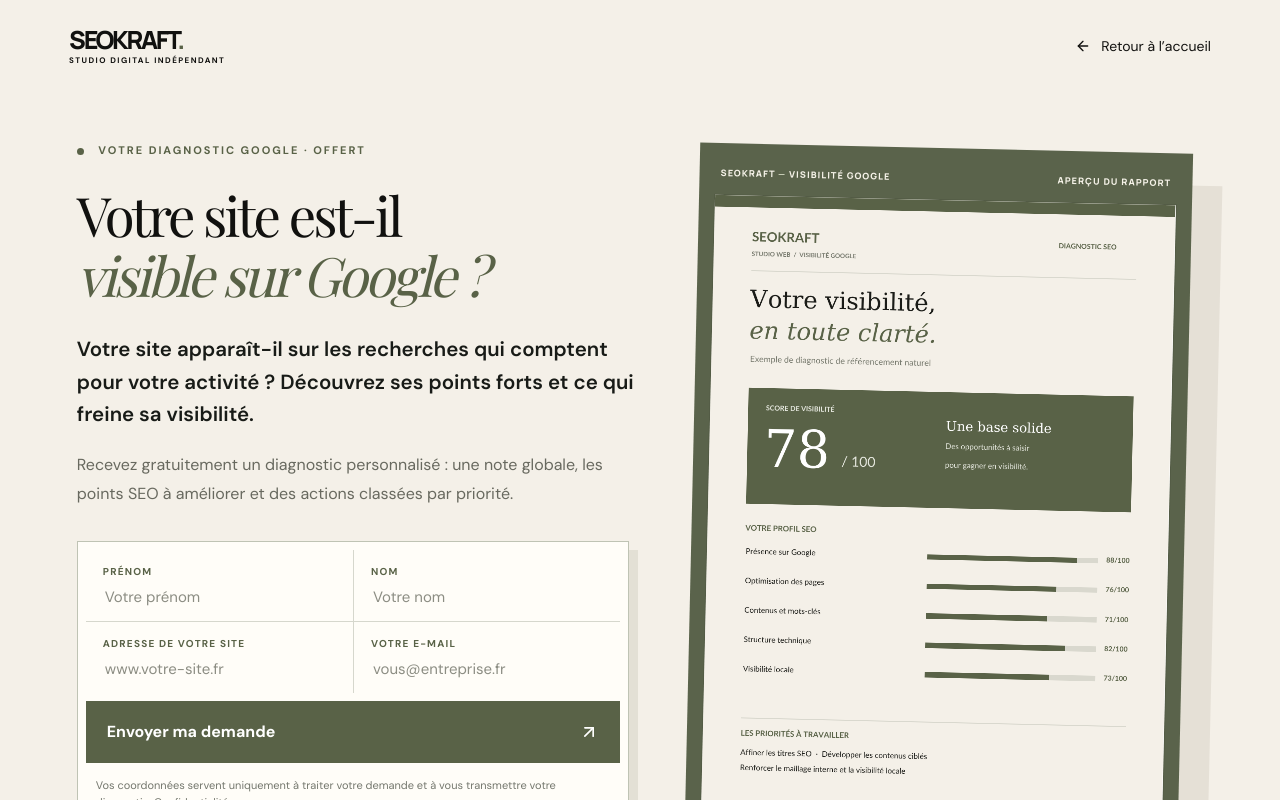
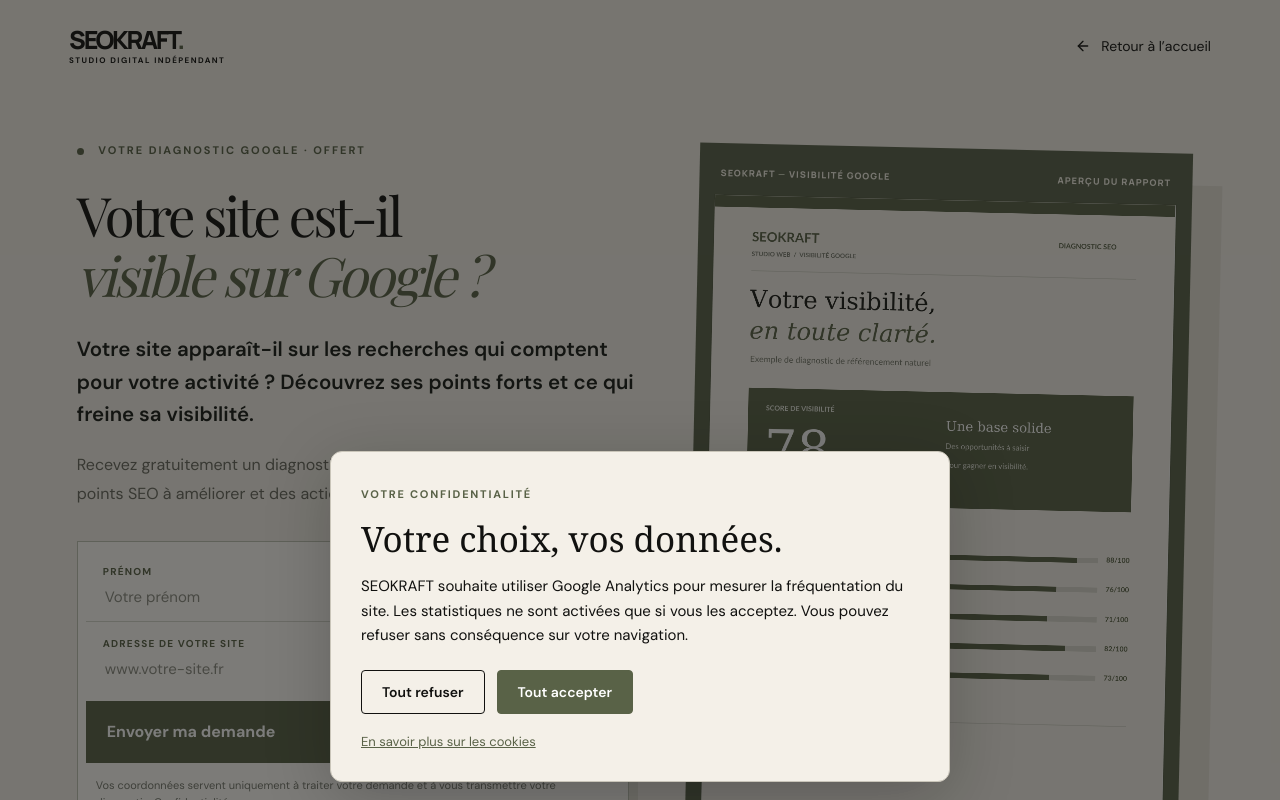
Before and after one commit to marcmasterbet/seokraft-v4, a Next.js app: page /audit in a window 1280 px wide. Shown: the top 800 px of the page. Built offline with nearby package versions, Linux system fonts and the light colour scheme; a web font is replaced by a local one.

Commit message:
Add files via upload

```diff
--- a/app/globals.css
+++ b/app/globals.css
@@ -197,3 +197,16 @@
 .footer-legal{display:flex;gap:16px 24px;flex-wrap:wrap;align-items:center}.footer-legal a{font-size:12px;text-decoration:underline;text-underline-offset:4px}.footer>a[aria-label="Retour en haut de page"]{display:inline-flex;align-items:center;justify-content:center;min-width:44px;min-height:44px}
 .legal-page{min-height:100vh;background:var(--ivory);padding:45px clamp(24px,8vw,120px) 100px}.legal-page-header{display:flex;justify-content:space-between;align-items:center;gap:25px}.legal-back{font-size:13px;text-decoration:underline}.legal-content{max-width:850px;margin:90px auto 0}.legal-content h1{font-size:clamp(44px,5.5vw,78px);line-height:1.12}.legal-content h2{font:600 24px/1.3 Manrope,sans-serif;margin:38px 0 12px}.legal-content p,.legal-content li{font-size:16px;line-height:1.85}.legal-content a{text-decoration:underline}.legal-note{border-left:3px solid var(--olive);padding:15px 20px;background:#e9e6dc}.legal-links{display:flex;flex-wrap:wrap;gap:22px;margin-top:65px;font-size:13px}
 @media(max-width:700px){.legal-content{margin-top:65px}.footer-legal{width:100%}}
+
+.sk-cookie-overlay{position:fixed;inset:0;z-index:99999;background:rgba(17,17,15,.55);display:flex;align-items:flex-end;justify-content:center;padding:18px}
+.sk-cookie-panel{background:#f4f0e8;color:#11110f;border:1px solid #c9c5b9;border-radius:12px;padding:30px;width:min(100%,620px);box-shadow:0 15px 65px rgba(0,0,0,.22)}
+.sk-cookie-kicker{font-size:11px;letter-spacing:.16em;color:#596247;font-weight:700}
+.sk-cookie-panel h2{font-family:Georgia,serif;font-size:clamp(25px,4vw,35px);margin:12px 0}
+.sk-cookie-panel p{font-size:15px;line-height:1.65;margin-bottom:22px}
+.sk-cookie-actions{display:flex;gap:12px;flex-wrap:wrap;margin-bottom:16px}
+.sk-cookie-actions button,.sk-cookie-settings{cursor:pointer;border-radius:4px;padding:12px 20px;font-size:14px;font-weight:600}
+.sk-cookie-decline{background:transparent;color:#11110f;border:1px solid #11110f}
+.sk-cookie-accept{background:#596247;color:#fff;border:1px solid #596247}
+.sk-cookie-panel a{color:#596247;text-decoration:underline;font-size:13px}
+.sk-cookie-settings{background:transparent;border:1px solid #596247;color:#596247}
+@media(max-width:480px){.sk-cookie-panel{padding:22px}.sk-cookie-actions button{flex:1}}
--- a/app/layout.tsx
+++ b/app/layout.tsx
@@ -1,6 +1,7 @@
 import type { Metadata, Viewport } from 'next';
 import './globals.css';
 import BackToTop from '../components/BackToTop';
+import AnalyticsConsent from '../components/AnalyticsConsent';
 export const metadata: Metadata = {
  metadataBase: new URL('https://www.seokraft.fr'),
  title: 'Création de sites internet en Alsace | SEOKRAFT',
@@ -10,4 +11,4 @@
  robots: { index: true, follow: true },
 };
 export const viewport: Viewport = { width:'device-width', initialScale:1, themeColor:'#f4f0e8' };
-export default function RootLayout({children}:{children:React.ReactNode}) {return <html lang="fr"><body>{children}<BackToTop/></body></html>}
+export default function RootLayout({children}:{children:React.ReactNode}) {return <html lang="fr"><body>{children}<BackToTop/><AnalyticsConsent/></body></html>}
--- /dev/null
+++ b/components/AnalyticsConsent.tsx
@@ -0,0 +1,19 @@
+'use client';
+import {useEffect,useState} from 'react';
+const ID='G-T84TCFNZWS', KEY='seokraft_analytics_consent_v1';
+declare global {interface Window {dataLayer?:unknown[];gtag?:(...args:unknown[])=>void}}
+function start(){if(document.getElementById('seokraft-ga4'))return;
+window.dataLayer=window.dataLayer||[];window.gtag=(...args:unknown[])=>{window.dataLayer?.push(args)};
+window.gtag('js',new Date());window.gtag('config',ID,{anonymize_ip:true});
+const s=document.createElement('script');s.id='seokraft-ga4';s.async=true;s.src=`https://www.googletagmanager.com/gtag/js?id=${ID}`;document.head.appendChild(s)}
+export function trackSeokraftConversion(event:'contact_submit'|'audit_request'){try{if(localStorage.getItem(KEY)==='accepted')window.gtag?.('event',event)}catch{}}
+export default function AnalyticsConsent(){const [choice,setChoice]=useState<string|null>('loading');
+useEffect(()=>{try{const v=localStorage.getItem(KEY);setChoice(v==='accepted'||v==='refused'?v:null);if(v==='accepted')start()}catch{setChoice(null)}
+const reopen=()=>setChoice(null);window.addEventListener('seokraft-open-cookie-settings',reopen);return()=>window.removeEventListener('seokraft-open-cookie-settings',reopen)},[]);
+function save(v:'accepted'|'refused'){try{localStorage.setItem(KEY,v)}catch{}setChoice(v);if(v==='accepted')start();else if(document.getElementById('seokraft-ga4'))window.location.reload()}
+if(choice!==null)return null;
+return <div className="sk-cookie-overlay" role="dialog" aria-modal="true" aria-label="Consentement aux cookies"><div className="sk-cookie-panel">
+<span className="sk-cookie-kicker">VOTRE CONFIDENTIALITÉ</span><h2>Votre choix, vos données.</h2>
+<p>SEOKRAFT souhaite utiliser Google Analytics pour mesurer la fréquentation du site. Les statistiques ne sont activées que si vous les acceptez. Vous pouvez refuser sans conséquence sur votre navigation.</p>
+<div className="sk-cookie-actions"><button type="button" className="sk-cookie-decline" onClick={()=>save('refused')}>Tout refuser</button><button type="button" className="sk-cookie-accept" onClick={()=>save('accepted')}>Tout accepter</button></div>
+<a href="/politique-de-confidentialite">En savoir plus sur les cookies</a></div></div>}
--- a/components/AuditPage.tsx
+++ b/components/AuditPage.tsx
@@ -2,6 +2,7 @@
 import {useState,type FormEvent} from 'react';
 import Link from 'next/link';
 import Brand from './Brand';
+import {trackSeokraftConversion} from './AnalyticsConsent';
 import {ArrowUpRight,ArrowLeft,Check,Plus,Minus} from 'lucide-react';
 const questions=[
  ['L’audit est-il vraiment gratuit ?','Oui. Ce premier diagnostic est offert, personnalisé et sans engagement. Vous êtes libre de donner suite ou non à nos recommandations.'],
@@ -11,7 +12,7 @@
  ['Le référencement sur Google est-il garanti ?','Non. Un audit permet d’identifier des améliorations possibles, mais aucun prestataire sérieux ne peut garantir une position sur Google.'],
 ];
 export default function AuditPage(){const [firstName,setFirstName]=useState(''),[lastName,setLastName]=useState(''),[quickUrl,setQuickUrl]=useState(''),[quickEmail,setQuickEmail]=useState(''),[open,setOpen]=useState<number|null>(0),[status,setStatus]=useState<'idle'|'busy'|'done'>('idle'),[error,setError]=useState('');
- async function quickStart(e:FormEvent<HTMLFormElement>){e.preventDefault();setStatus('busy');setError('');try{const raw=quickUrl.trim();const parsed=new URL(/^https?:\/\//i.test(raw)?raw:`https://${raw}`);if(!['http:','https:'].includes(parsed.protocol)||!parsed.hostname.includes('.'))throw new Error('Veuillez saisir une adresse de site valide.');const r=await fetch('/api/contact',{method:'POST',headers:{'Content-Type':'application/json'},body:JSON.stringify({name:`${firstName.trim()} ${lastName.trim()}`,email:quickEmail.trim(),subject:'Demande de diagnostic Google gratuit',message:`Nouvelle demande de diagnostic Google gratuit\nPrénom : ${firstName.trim()}\nNom : ${lastName.trim()}\nSite : ${parsed.href}\nE-mail : ${quickEmail.trim()}\nMerci de préparer et envoyer le diagnostic par e-mail.`,website:''})});if(!r.ok)throw new Error('L’envoi est momentanément indisponible. Réessayez dans quelques instants.');setStatus('done')}catch(err){setStatus('idle');setError(err instanceof Error?err.message:'Une erreur est survenue.')}}
+ async function quickStart(e:FormEvent<HTMLFormElement>){e.preventDefault();setStatus('busy');setError('');try{const raw=quickUrl.trim();const parsed=new URL(/^https?:\/\//i.test(raw)?raw:`https://${raw}`);if(!['http:','https:'].includes(parsed.protocol)||!parsed.hostname.includes('.'))throw new Error('Veuillez saisir une adresse de site valide.');const r=await fetch('/api/contact',{method:'POST',headers:{'Content-Type':'application/json'},body:JSON.stringify({name:`${firstName.trim()} ${lastName.trim()}`,email:quickEmail.trim(),subject:'Demande de diagnostic Google gratuit',message:`Nouvelle demande de diagnostic Google gratuit\nPrénom : ${firstName.trim()}\nNom : ${lastName.trim()}\nSite : ${parsed.href}\nE-mail : ${quickEmail.trim()}\nMerci de préparer et envoyer le diagnostic par e-mail.`,website:''})});if(!r.ok)throw new Error('L’envoi est momentanément indisponible. Réessayez dans quelques instants.');trackSeokraftConversion('audit_request');setStatus('done')}catch(err){setStatus('idle');setError(err instanceof Error?err.message:'Une erreur est survenue.')}}
  return <main className="audit-page audit-premium">
  <div className="audit-nav"><Brand /><Link href="/" className="audit-back"><ArrowLeft size={16}/> Retour à l’accueil</Link></div>
  <section className="audit-hero audit-new-hero" id="audit-depart">
--- /dev/null
+++ b/components/CookieSettingsButton.tsx
@@ -0,0 +1,2 @@
+'use client';
+export default function CookieSettingsButton(){return <button type="button" className="sk-cookie-settings" onClick={()=>window.dispatchEvent(new Event('seokraft-open-cookie-settings'))}>Modifier mon choix de cookies</button>}
--- a/components/Home.tsx
+++ b/components/Home.tsx
@@ -1,6 +1,7 @@
 'use client';
 import Image from 'next/image';
 import Brand from './Brand';
+import {trackSeokraftConversion} from './AnalyticsConsent';
 import { useEffect, useState, type FormEvent } from 'react';
 import { ArrowUpRight, ArrowRight, Menu, X, Plus, Minus } from 'lucide-react';
 const projects=[
@@ -29,6 +30,7 @@
   try{
    const r=await fetch('/api/contact',{method:'POST',headers:{'Content-Type':'application/json'},body:JSON.stringify(payload)});
    if(!r.ok){const response=await r.json().catch(()=>({}));throw new Error(response.error==='Service de contact non configuré'?'Le formulaire est temporairement indisponible. Merci de réessayer ultérieurement.':'Votre message n’a pas pu être envoyé. Merci de réessayer.');}
+   trackSeokraftConversion('contact_submit');
    setSent(true);
   }catch(err){setError(err instanceof Error?err.message:'Une erreur est survenue. Merci de réessayer.');}
   finally{setBusy(false);}
```
Also changed, not shown: app/politique-de-confidentialite/page.tsx (+2 -1 lines).
